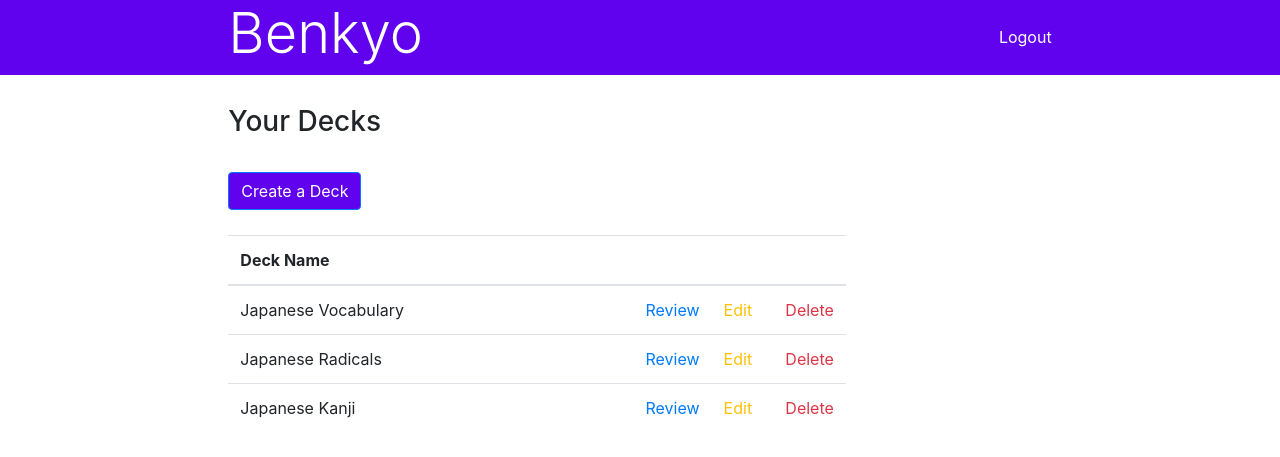
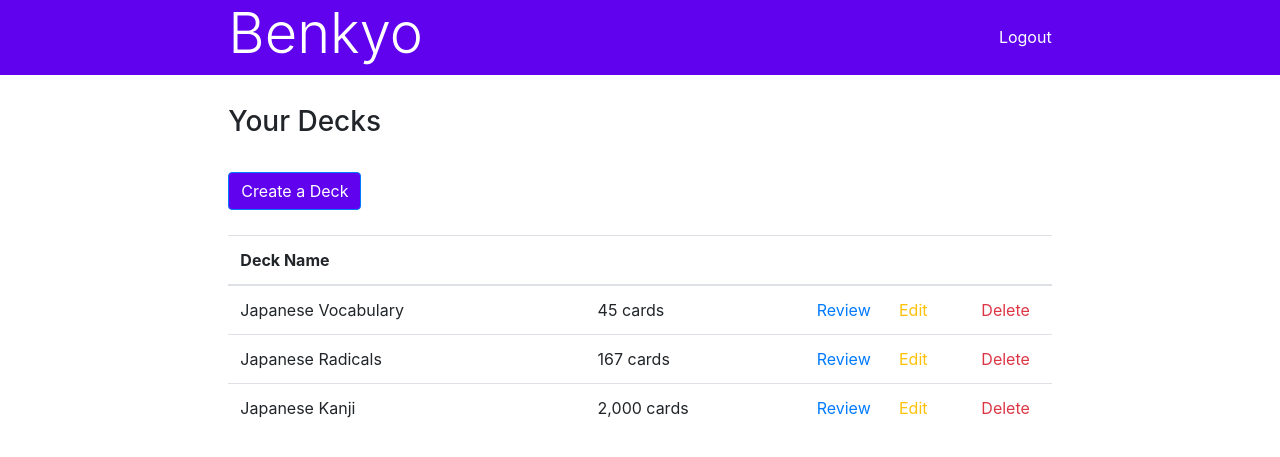
Before and after one commit to ryanarnold/benkyo, a Django app: page /decks/ in a window 1280 px wide. Shown: the top 457 px of the page. Run offline with Django 3.2, Linux system fonts and the light colour scheme; the visitor is signed in with stand-in values (Sample User, id 1); some libraries are stand-ins or nearby versions.

Commit message:
Add a column for number of cards.

```diff
--- a/benkyo/static/css/index.css
+++ b/benkyo/static/css/index.css
@@ -1,6 +1,5 @@
 #decks {
   margin-top:25px;
-  width: 75%;
 }
 
 .width-small {
--- a/benkyo/templates/decks.html
+++ b/benkyo/templates/decks.html
@@ -21,6 +21,7 @@
           <thead>
             <tr>
               <th>Deck Name</th>
+              <th></th>
               <th class="width-small"></th>
               <th class="width-small"></th>
               <th class="width-small"></th>
@@ -29,18 +30,21 @@
           <tbody>
             <tr>
               <td>Japanese Vocabulary</td>
+              <td>45 cards</td>
               <td><a href="#" class="text-center text-primary">Review</a></td>
               <td><a href="#" class="text-center text-warning">Edit</a></td>
               <td><a href="#" class="text-center text-danger">Delete</a></td>
             </tr>
             <tr>
               <td>Japanese Radicals</td>
+              <td>167 cards</td>
               <td><a href="#" class="text-center text-primary">Review</a></td>
               <td><a href="#" class="text-center text-warning">Edit</a></td>
               <td><a href="#" class="text-center text-danger">Delete</a></td>
             </tr>
             <tr>
               <td>Japanese Kanji</td>
+              <td>2,000 cards</td>
               <td><a href="#" class="text-center text-primary">Review</a></td>
               <td><a href="#" class="text-center text-warning">Edit</a></td>
               <td><a href="#" class="text-center text-danger">Delete</a></td>
```
